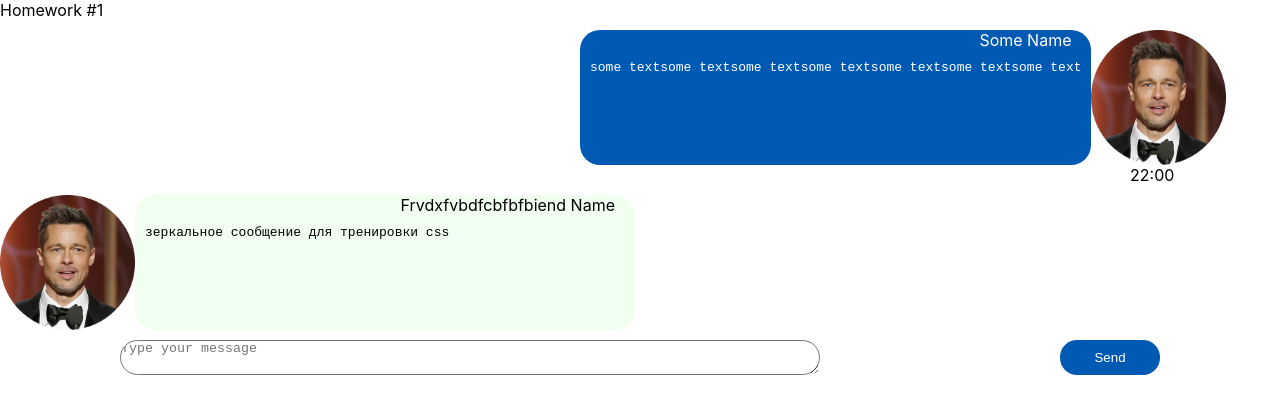
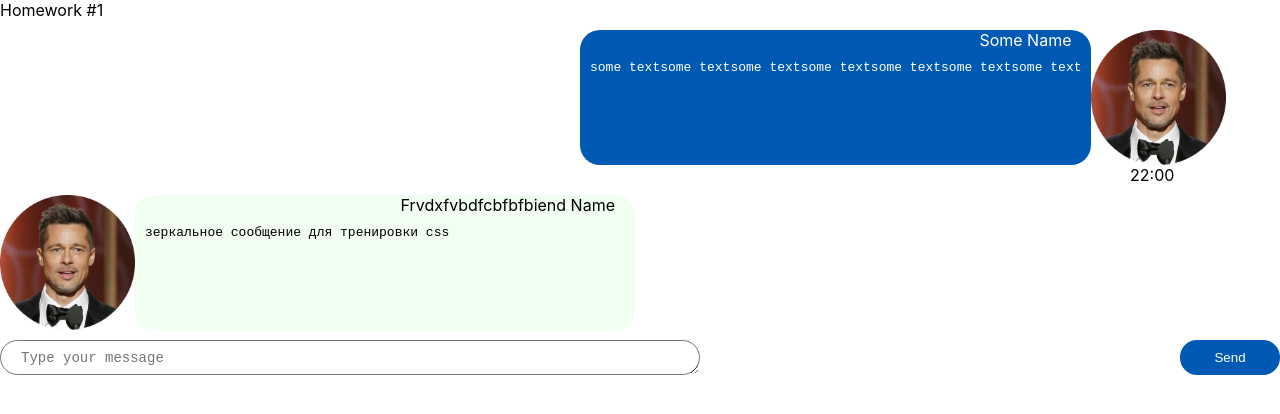
Before and after one commit to Vlad06091992/HWS2, a React (Create React App) app: page / in a window 1280 px wide. Shown: the top 414 px of the page. Built offline with nearby package versions, Linux system fonts and the light colour scheme.

Commit message:
edit homework 09.10.22 09.27

```diff
--- a/package.json
+++ b/package.json
@@ -1,6 +1,6 @@
 {
   "name": "hws2",
-  "homepage": "https://github.com/Vlad06091992/HWS2",
+  "homepage": "https://nameaccount.github.io/namerepository",
   "version": "0.1.0",
   "private": true,
   "dependencies": {
@@ -16,7 +16,7 @@
     "@types/react-dom": "18.0.6",
     "@types/uuid": "8.3.4",
     "axios": "0.27.2",
-    "gh-pages": "4.0.0",
+    "gh-pages": "^4.0.0",
     "react": "18.2.0",
     "react-dom": "18.2.0",
     "react-redux": "8.0.4",
--- a/src/s2-homeworks/hw01/message-sender/MessageSender.module.css
+++ b/src/s2-homeworks/hw01/message-sender/MessageSender.module.css
@@ -1,14 +1,20 @@
 .sendForm {
 display: flex;
-    justify-content: space-around;
+    justify-content: space-between;
 }
 
 .textarea {
     width: 700px;
     height: 35px !important;
     border-radius: 25px;
+    place-content: center;
 }
 
+.textarea::placeholder{
+    font-size: 14px;
+padding: 0px 20px;
+    vertical-align: center;
+}
 .button {
 background: #0059b3;
     border-radius: 17px;
```
Also changed, not shown: 2 other files (tests, documents, lock files or other folders).
